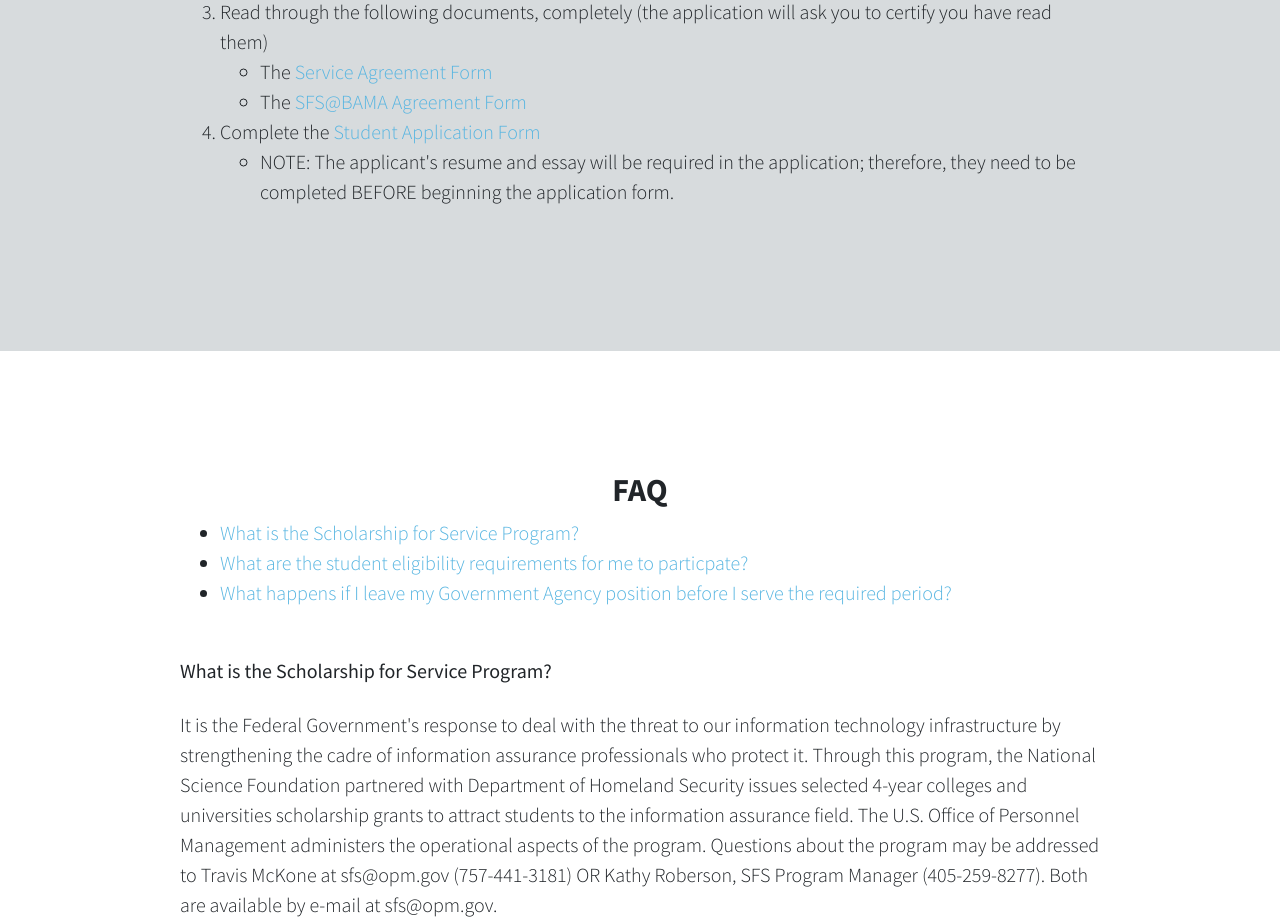
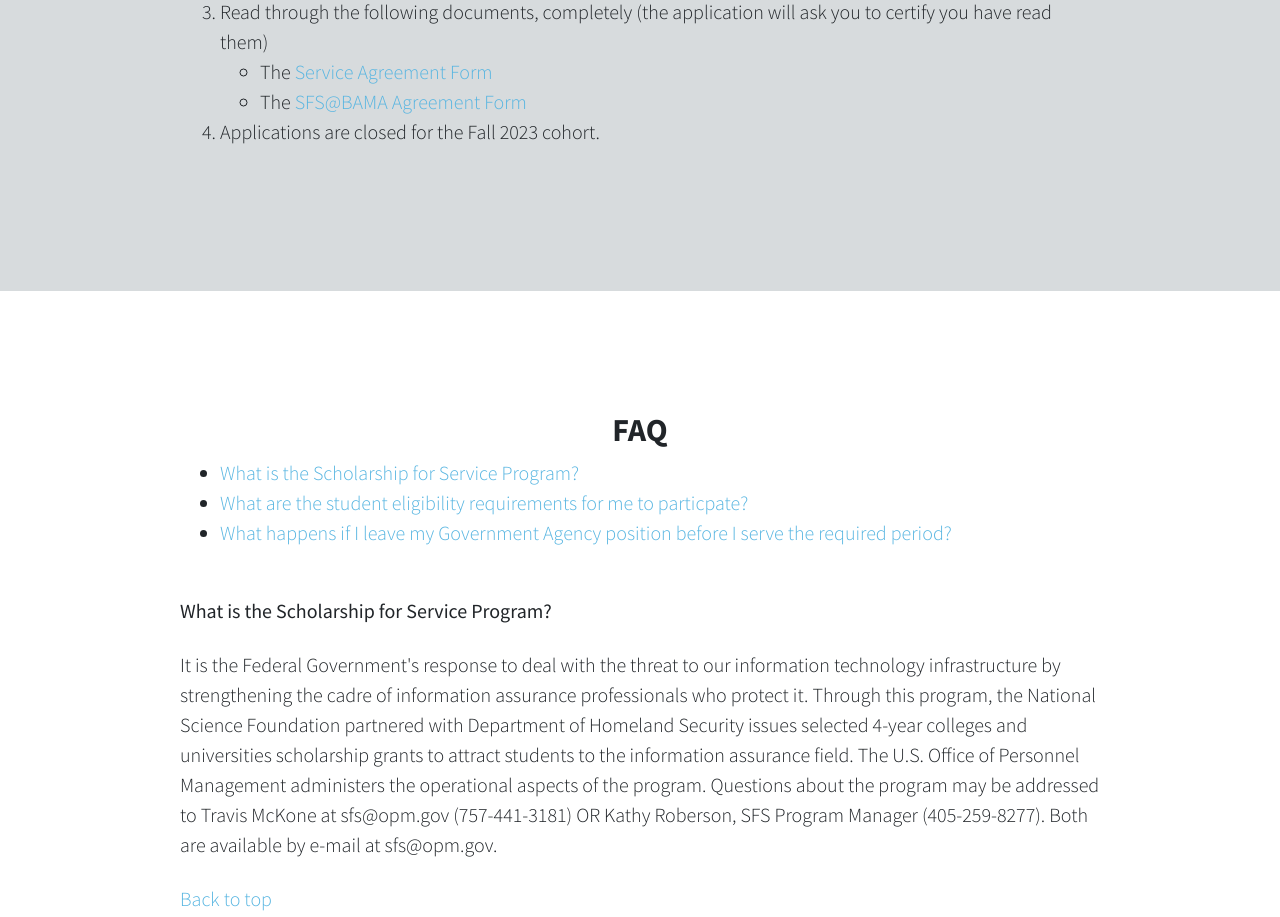
Before and after one commit to JeffCarver/cybercorps, a plain HTML site: page index.html in a window 1280 px wide. Shown: the part 4737-5654 px from the top of the page. Drawn offline with Linux system fonts and the light colour scheme.

Commit message:
Closed application

```diff
--- a/index.html
+++ b/index.html
@@ -184,10 +184,10 @@
               <li>The <a href="forms/CyberCorpsSFSServiceAgreement.pdf" target=_blank>Service Agreement Form</a></li>
               <li>The <a href="forms/AlabamaAgreement.pdf" target=_blank>SFS@BAMA Agreement Form</a></li>
             </ul>
-            <li>Complete the <a href="https://universityofalabama.az1.qualtrics.com/jfe/form/SV_0BanvRjXgCN5Dvv" target=_blank>Student Application Form</a></li>
+<!--            <li>Complete the <a href="https://universityofalabama.az1.qualtrics.com/jfe/form/SV_0BanvRjXgCN5Dvv" target=_blank>Student Application Form</a></li>
               <ul class="lead mb-0" style="text-align:left">
-                <li> NOTE: The applicant's resume and essay will be required in the application; therefore, they need to be completed BEFORE beginning the application form.</li>
-<!--                <li>Applications are close for the Fall 2022 cohort.</li> -->
+                <li> NOTE: The applicant's resume and essay will be required in the application; therefore, they need to be completed BEFORE beginning the application form.</li> -->
+            <li>Applications are closed for the Fall 2023 cohort.</li>
               </ul>
           </ol>
           <br>
```
